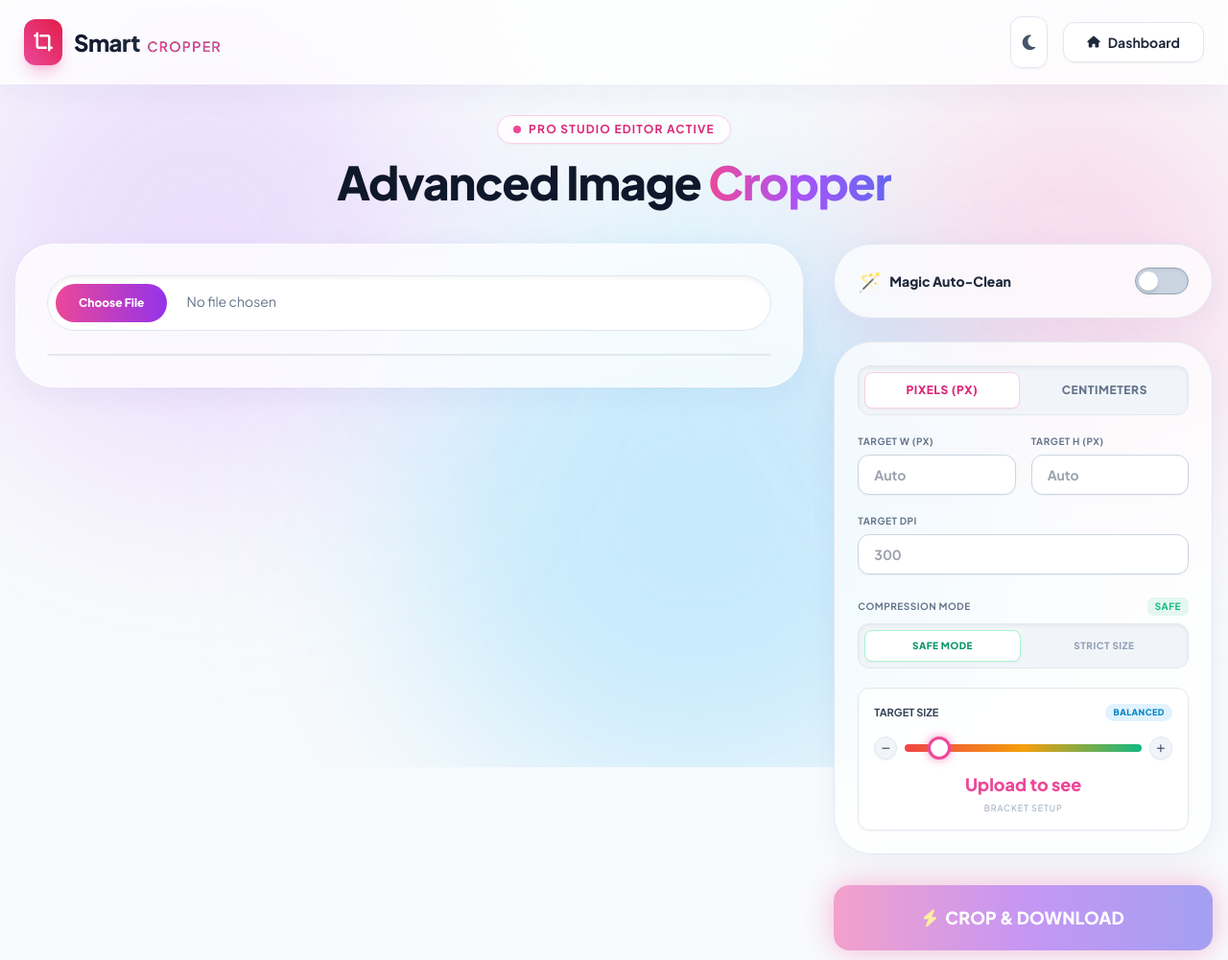
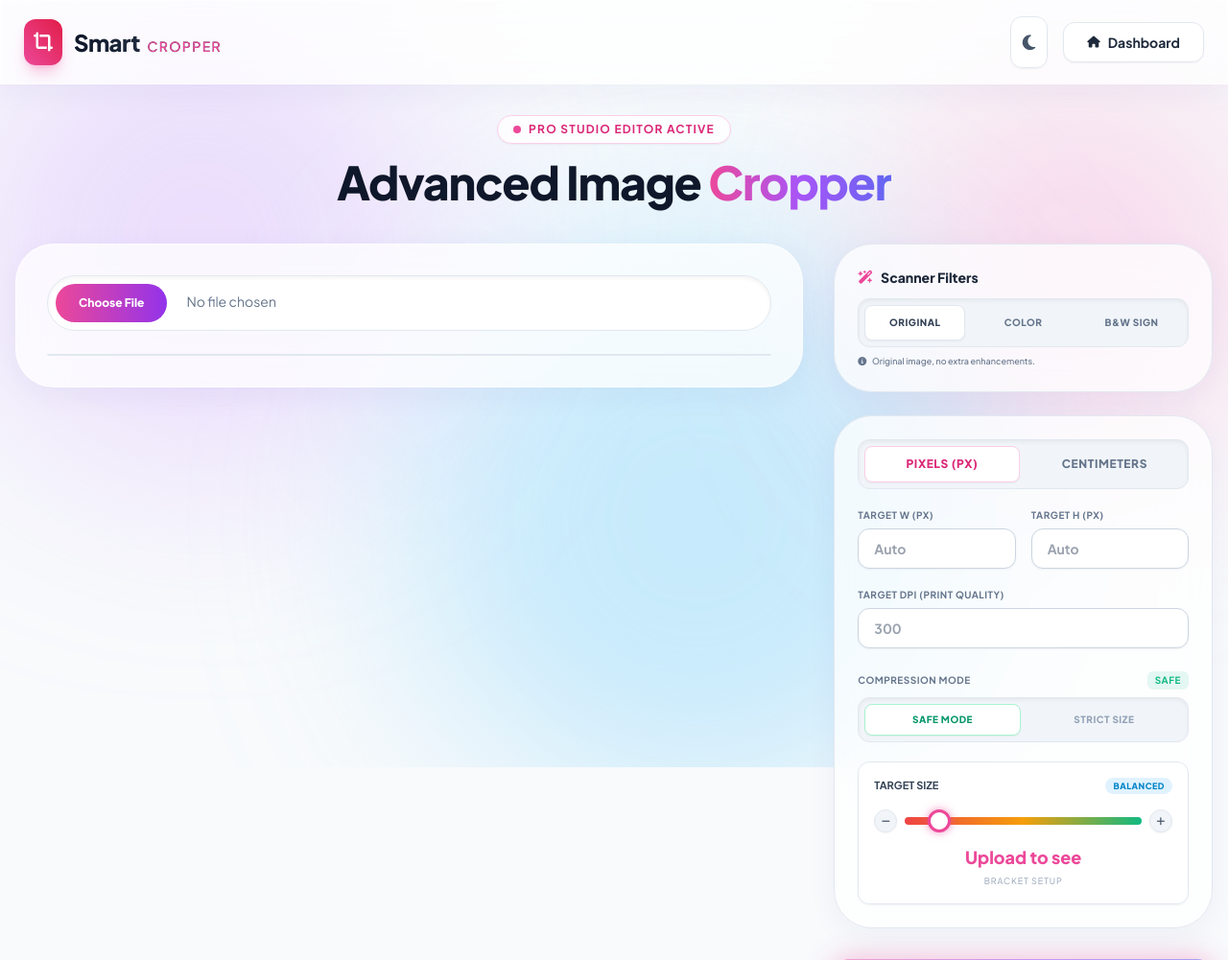
Before and after one commit to prafullt1506-cell/smart-pdf-web, a Flask app: page /image-crop in a window 1280 px wide. Shown: the top 1001 px of the page at 96% size. Run offline with Flask 3, Linux system fonts and the light colour scheme; some libraries are stand-ins or nearby versions.

Commit message:
Update image_crop.html

```diff
--- a/templates/image_crop.html
+++ b/templates/image_crop.html
@@ -94,7 +94,7 @@
             width: 100%;
             height: 8px;
             border-radius: 10px;
-            background: linear-gradient(to right, #ef4444, #f59e0b, #10b981); /* Red to Green */
+            background: linear-gradient(to right, #ef4444, #f59e0b, #10b981);
             outline: none;
             transition: all 0.3s;
         }
@@ -106,7 +106,7 @@
             border-radius: 50%;
             background: #ffffff;
             cursor: pointer;
-            border: 3px solid #ec4899; /* Pink border */
+            border: 3px solid #ec4899;
             box-shadow: 0 0 10px rgba(236, 72, 153, 0.6);
             transition: transform 0.2s ease, box-shadow 0.2s ease;
         }
@@ -114,6 +114,11 @@
             transform: scale(1.2);
             box-shadow: 0 0 15px rgba(236, 72, 153, 0.9);
         }
+
+        /* 🚀 SCANNER PRESET CLASSES */
+        .filter-magic { filter: contrast(1.2) brightness(1.1) saturate(1.2) drop-shadow(0 0 10px rgba(236,72,153,0.2)); }
+        .filter-bw { filter: contrast(1.8) brightness(1.2) grayscale(1) drop-shadow(0 0 10px rgba(0,0,0,0.2)); }
+
     </style>
 </head>
 <body class="bg-slate-50 text-slate-800 dark:bg-darkBg dark:text-slate-200 transition-colors duration-500 min-h-screen font-sans antialiased relative overflow-x-hidden">
@@ -198,25 +203,26 @@
                         <i class="fa-solid fa-eye text-pink-500"></i> Live Preview
                     </h3>
                     <div class="p-3 flex flex-col items-center bg-white/50 dark:bg-slate-900/50 rounded-3xl border border-slate-200 dark:border-slate-800 relative w-full shadow-inner">
-                        <div class="w-full h-48 flex items-center justify-center overflow-hidden bg-slate-100 dark:bg-slate-950 rounded-[1.25rem] relative">
+                        <div class="w-full h-48 flex items-center justify-center overflow-hidden bg-slate-100 dark:bg-slate-950 rounded-[1.25rem] relative pattern-bg">
+                            <!-- Image gets filtered here based on selection -->
                             <img id="liveEnhancedPreview" class="max-h-full max-w-full object-contain transition-all duration-300 shadow-lg" src="" alt="Live Preview Frame">
-                            <div id="enhanceOverlayText" class="absolute top-2 right-2 bg-gradient-to-r from-purple-500 to-pink-500 text-white text-[9px] font-black px-2.5 py-1 rounded-lg uppercase tracking-wider hidden shadow-lg shadow-purple-500/30">Enhanced</div>
+                            <div id="enhanceOverlayText" class="absolute top-2 right-2 bg-gradient-to-r from-purple-500 to-pink-500 text-white text-[9px] font-black px-2.5 py-1 rounded-lg uppercase tracking-wider hidden shadow-lg shadow-purple-500/30">Oken Scan</div>
                         </div>
                     </div>
                 </div>
 
-                <!-- Magic Enhance Control -->
+                <!-- 🚀 PRO SCANNER FILTERS (Replaced Magic Enhance Toggle) -->
                 <div class="glass-panel p-6 rounded-[2.5rem] border border-slate-200 dark:border-slate-800">
-                    <label class="flex items-center justify-between cursor-pointer group">
-                        <div class="font-extrabold text-slate-800 dark:text-slate-200 text-sm flex items-center gap-2 group-hover:text-pink-500 transition-colors">
-                            <span class="text-xl">🪄</span> Magic Auto-Clean
-                        </div>
-                        <div class="relative">
-                            <input type="checkbox" id="magicEnhance" class="sr-only">
-                            <div class="block bg-slate-300 dark:bg-slate-800 w-14 h-7 rounded-full border border-slate-400 dark:border-slate-700 transition-colors shadow-inner"></div>
-                            <div class="dot absolute left-1 top-1 bg-white dark:bg-slate-400 w-5 h-5 rounded-full transition-all duration-300 shadow-md"></div>
-                        </div>
+                    <label class="font-extrabold text-slate-800 dark:text-slate-200 text-sm flex items-center gap-2 mb-3">
+                        <i class="fa-solid fa-wand-magic-sparkles text-pink-500"></i> Scanner Filters
                     </label>
+
+                    <div class="grid grid-cols-3 gap-2 bg-slate-100 dark:bg-slate-900/80 p-1.5 rounded-xl border border-slate-200 dark:border-slate-800 shadow-inner">
+                        <button id="filter-none" onclick="applyFilter('none')" class="py-2.5 rounded-lg font-black text-[10px] uppercase tracking-wider transition-all bg-white dark:bg-slate-700 text-slate-700 dark:text-white shadow-sm border border-slate-200 dark:border-none">Original</button>
+                        <button id="filter-magic" onclick="applyFilter('magic')" class="py-2.5 rounded-lg font-black text-[10px] uppercase tracking-wider transition-all text-slate-500 hover:text-pink-600 dark:text-slate-400 dark:hover:text-pink-400 border border-transparent">Color</button>
+                        <button id="filter-bw" onclick="applyFilter('bw')" class="py-2.5 rounded-lg font-black text-[10px] uppercase tracking-wider transition-all text-slate-500 hover:text-slate-800 dark:text-slate-400 dark:hover:text-white border border-transparent">B&W Sign</button>
+                    </div>
+                    <p id="filterDesc" class="text-[9px] text-slate-500 dark:text-slate-400 mt-2 font-medium"><i class="fa-solid fa-circle-info mr-1"></i> Original image, no extra enhancements.</p>
                 </div>
 
                 <!-- Resizing & Scaling Unit Grid -->
@@ -242,7 +248,7 @@
 
                     <!-- 🚀 NEW: Target DPI & COMPRESSION MODES -->
                     <div>
-                        <label class="text-[10px] uppercase tracking-wider font-bold text-slate-500 dark:text-slate-400 block mb-1.5">Target DPI</label>
+                        <label class="text-[10px] uppercase tracking-wider font-bold text-slate-500 dark:text-slate-400 block mb-1.5">Target DPI (Print Quality)</label>
                         <input type="number" id="targetDPI" placeholder="300" class="w-full bg-white dark:bg-slate-900 border border-slate-300 dark:border-slate-700 rounded-xl px-4 py-2.5 text-slate-800 dark:text-white font-bold text-sm focus:ring-2 focus:ring-pink-500/50 outline-none transition-all shadow-sm mb-4">
 
                         <!-- STRICT vs SAFE MODE SWITCH -->
@@ -320,12 +326,14 @@
                 localStorage.setItem('theme', 'light'); themeIcon.classList.remove('fa-sun'); themeIcon.classList.add('fa-moon');
             }
             switchCompMode(currentCompMode); // Refresh UI buttons
+            applyFilter(currentFilter); // Refresh Filter buttons
         });
 
         // --- Core Variables ---
         let cropper;
         let currentUnit = 'px';
         let currentCompMode = 'safe';
+        let currentFilter = 'none'; // Tracks selected scanner filter
         let originalTotalKB = 0; // Tracking Original Size
 
         const imageElement = document.getElementById('image');
@@ -334,8 +342,8 @@
         const ratioButtons = document.getElementById('ratio-buttons');
         const controlsToolbar = document.getElementById('cropper-controls');
         const previewPanel = document.getElementById('previewPanel');
-        const magicToggle = document.getElementById('magicEnhance');
         const liveEnhancedPreview = document.getElementById('liveEnhancedPreview');
+        const overlayText = document.getElementById('enhanceOverlayText');
 
         // --- Tools ---
         function setDragMode(mode) { if(cropper) { cropper.setDragMode(mode); } }
@@ -366,6 +374,44 @@
             }
         }
 
+        // 🚀 SWITCH SCANNER FILTERS (Oken Scanner Effect)
+        function applyFilter(filterType) {
+            currentFilter = filterType;
+            const btnNone = document.getElementById('filter-none');
+            const btnMagic = document.getElementById('filter-magic');
+            const btnBW = document.getElementById('filter-bw');
+            const desc = document.getElementById('filterDesc');
+
+            // Reset Classes
+            const isDark = html.classList.contains('dark');
+            const activeClass = isDark ? "py-2.5 rounded-lg font-black text-[10px] uppercase tracking-wider transition-all bg-slate-700 text-white shadow-sm border-none" : "py-2.5 rounded-lg font-black text-[10px] uppercase tracking-wider transition-all bg-white border border-slate-200 text-slate-700 shadow-sm";
+            const activePink = isDark ? "py-2.5 rounded-lg font-black text-[10px] uppercase tracking-wider transition-all bg-slate-700 text-pink-400 shadow-sm border-none" : "py-2.5 rounded-lg font-black text-[10px] uppercase tracking-wider transition-all bg-white border border-pink-200 text-pink-600 shadow-sm";
+            const inactiveClass = "py-2.5 rounded-lg font-black text-[10px] uppercase tracking-wider transition-all text-slate-500 hover:text-slate-800 dark:text-slate-400 dark:hover:text-white bg-transparent border border-transparent";
+
+            btnNone.className = inactiveClass; btnMagic.className = inactiveClass; btnBW.className = inactiveClass;
+            liveEnhancedPreview.className = "max-h-full max-w-full object-contain transition-all duration-300 shadow-lg"; // Reset
+
+            if (filterType === 'none') {
+                btnNone.className = activeClass;
+                overlayText.classList.add('hidden');
+                desc.innerHTML = '<i class="fa-solid fa-circle-info mr-1"></i> Original image, no extra enhancements.';
+            }
+            else if (filterType === 'magic') {
+                btnMagic.className = activePink;
+                overlayText.classList.remove('hidden');
+                overlayText.innerText = "Color Scan";
+                liveEnhancedPreview.classList.add('filter-magic');
+                desc.innerHTML = '<i class="fa-solid fa-wand-magic-sparkles mr-1 text-pink-500"></i> <b>Color Scan:</b> Boosts brightness and contrast. Great for photos.';
+            }
+            else if (filterType === 'bw') {
+                btnBW.className = activeClass;
+                overlayText.classList.remove('hidden');
+                overlayText.innerText = "B&W Document";
+                liveEnhancedPreview.classList.add('filter-bw');
+                desc.innerHTML = '<i class="fa-solid fa-file-signature mr-1 text-slate-700 dark:text-white"></i> <b>B&W Scan:</b> Pure white background, dark text. <b>Best for Signatures!</b>';
+            }
+        }
+
         // 🚀 SWITCH SAFE/STRICT UI
         function switchCompMode(mode) {
             currentCompMode = mode;
@@ -374,8 +420,9 @@
             const safeUI = document.getElementById('safe-mode-ui');
             const strictUI = document.getElementById('strict-mode-ui');
 
-            const activeSafe = html.classList.contains('dark') ? "py-2 rounded-lg font-black text-[10px] uppercase tracking-wider transition-all bg-slate-700 text-emerald-400 shadow-sm border-none" : "py-2 rounded-lg font-black text-[10px] uppercase tracking-wider transition-all bg-white border border-emerald-200 text-emerald-600 shadow-sm";
-            const activeStrict = html.classList.contains('dark') ? "py-2 rounded-lg font-black text-[10px] uppercase tracking-wider transition-all bg-slate-700 text-pink-400 shadow-sm border-none" : "py-2 rounded-lg font-black text-[10px] uppercase tracking-wider transition-all bg-white border border-pink-200 text-pink-600 shadow-sm";
+            const isDark = html.classList.contains('dark');
+            const activeSafe = isDark ? "py-2 rounded-lg font-black text-[10px] uppercase tracking-wider transition-all bg-slate-700 text-emerald-400 shadow-sm border-none" : "py-2 rounded-lg font-black text-[10px] uppercase tracking-wider transition-all bg-white border border-emerald-200 text-emerald-600 shadow-sm";
+            const activeStrict = isDark ? "py-2 rounded-lg font-black text-[10px] uppercase tracking-wider transition-all bg-slate-700 text-pink-400 shadow-sm border-none" : "py-2 rounded-lg font-black text-[10px] uppercase tracking-wider transition-all bg-white border border-pink-200 text-pink-600 shadow-sm";
             const inactive = "py-2 rounded-lg font-black text-[10px] uppercase tracking-wider transition-all text-slate-400 hover:text-slate-600 dark:hover:text-white bg-transparent border border-transparent";
 
             if(mode === 'strict') {
@@ -441,29 +488,7 @@
             }
         }
 
-        // --- Core Functions ---
-        magicToggle.addEventListener('change', function() {
-            const dot = this.parentElement.querySelector('.dot'); const bg = this.parentElement.querySelector('.block');
-            const overlay = document.getElementById('enhanceOverlayText');
-            if(this.checked) {
-                dot.style.transform = 'translateX(100%)';
-                dot.classList.replace('bg-slate-400', 'bg-white');
-                bg.classList.replace('bg-slate-800', 'bg-gradient-to-r');
-                bg.classList.add('from-purple-500', 'to-pink-500');
-                bg.classList.replace('bg-slate-300', 'bg-transparent');
-                overlay.classList.remove('hidden');
-                liveEnhancedPreview.style.filter = "contrast(1.15) brightness(1.05) saturate(1.1) drop-shadow(0 0 10px rgba(236,72,153,0.3))";
-            } else {
-                dot.style.transform = 'translateX(0)';
-                dot.classList.replace('bg-white', 'bg-slate-400');
-                bg.classList.replace('bg-gradient-to-r', 'bg-slate-800');
-                bg.classList.remove('from-purple-500', 'to-pink-500');
-                bg.classList.add('bg-slate-300');
-                overlay.classList.add('hidden');
-                liveEnhancedPreview.style.filter = "none";
-            }
-        });
-
+        // --- Handle File Upload ---
         uploadInput.addEventListener('change', function(e) {
             if (e.target.files.length > 0) {
                 const file = e.target.files[0];
@@ -500,10 +525,10 @@
             if(canvas) liveEnhancedPreview.src = canvas.toDataURL('image/jpeg', 0.8);
         }
 
+        // --- Backend Execution (Sending Canvas Data directly if Filtered) ---
         processBtn.addEventListener('click', async function() {
             if (!cropper) return;
 
-            // 🚀 Logic to get Target KB based on Mode
             let finalTargetKb = 0;
             if(currentCompMode === 'strict') {
                 finalTargetKb = document.getElementById('strict_target_kb').value;
@@ -522,16 +547,54 @@
 
             const cropData = cropper.getData(true);
             const formData = new FormData();
-            formData.append('file', uploadInput.files[0]);
-            formData.append('x', cropData.x); formData.append('y', cropData.y);
-            formData.append('width', cropData.width); formData.append('height', cropData.height);
-            formData.append('enhance', magicToggle.checked);
-            formData.append('target_kb', finalTargetKb); // 🚀 Passed dynamically
+
+            // 🚀 SMART LOGIC: If a scanner filter is selected, we apply it in Javascript Canvas and send the processed image directly!
+            // This avoids modifying app.py while still giving Oken Scanner quality.
+            if (currentFilter !== 'none') {
+                const canvas = cropper.getCroppedCanvas();
+                const ctx = canvas.getContext('2d');
+                const imgData = ctx.getImageData(0, 0, canvas.width, canvas.height);
+                const data = imgData.data;
+
+                if (currentFilter === 'magic') {
+                    // Increase Brightness & Contrast
+                    for (let i = 0; i < data.length; i += 4) {
+                        data[i] = Math.min(255, (data[i] * 1.1) + 10);     // R
+                        data[i+1] = Math.min(255, (data[i+1] * 1.1) + 10); // G
+                        data[i+2] = Math.min(255, (data[i+2] * 1.1) + 10); // B
+                    }
+                } else if (currentFilter === 'bw') {
+                    // Grayscale & High Contrast for Signatures
+                    for (let i = 0; i < data.length; i += 4) {
+                        let avg = (data[i] + data[i+1] + data[i+2]) / 3;
+                        avg = avg > 120 ? 255 : (avg * 0.5); // Thresholding for pure white bg and dark text
+                        data[i] = avg; data[i+1] = avg; data[i+2] = avg;
+                    }
+                }
+                ctx.putImageData(imgData, 0, 0);
+
+                // Convert processed canvas to Blob and send
+                canvas.toBlob(function(blob) {
+                    formData.append('file', blob, 'scanned_image.jpg');
+                    sendToBackend(formData, finalTargetKb);
+                }, 'image/jpeg', 1.0);
+            } else {
+                // Send original file if no filter
+                formData.append('file', uploadInput.files[0]);
+                formData.append('x', cropData.x); formData.append('y', cropData.y);
+                formData.append('width', cropData.width); formData.append('height', cropData.height);
+                sendToBackend(formData, finalTargetKb);
+            }
+        });
+
+        async function sendToBackend(formData, finalTargetKb) {
+            formData.append('target_kb', finalTargetKb);
             formData.append('unit', currentUnit);
             formData.append('target_w', document.getElementById('targetW').value);
             formData.append('target_h', document.getElementById('targetH').value);
             formData.append('target_dpi', document.getElementById('targetDPI').value);
             formData.append('comp_mode', currentCompMode);
+            formData.append('enhance', 'false'); // Disable backend enhance since we did it in JS
 
             try {
                 const response = await fetch('/process-image-crop', { method: 'POST', body: formData });
@@ -539,7 +602,7 @@
                     const blob = await response.blob();
                     const dlUrl = window.URL.createObjectURL(blob);
                     const a = document.createElement('a');
-                    a.href = dlUrl; a.download = `Smart_Crop_${new Date().getTime()}.jpg`;
+                    a.href = dlUrl; a.download = `Smart_Scan_${new Date().getTime()}.jpg`;
                     document.body.appendChild(a); a.click(); a.remove();
                 } else {
                     alert('Error processing image. Please try again.');
@@ -551,7 +614,7 @@
                 processBtn.classList.add('animate-pulseGlow');
                 processBtn.disabled = false;
             }
-        });
+        }
     </script>
 </body>
 </html>
```
